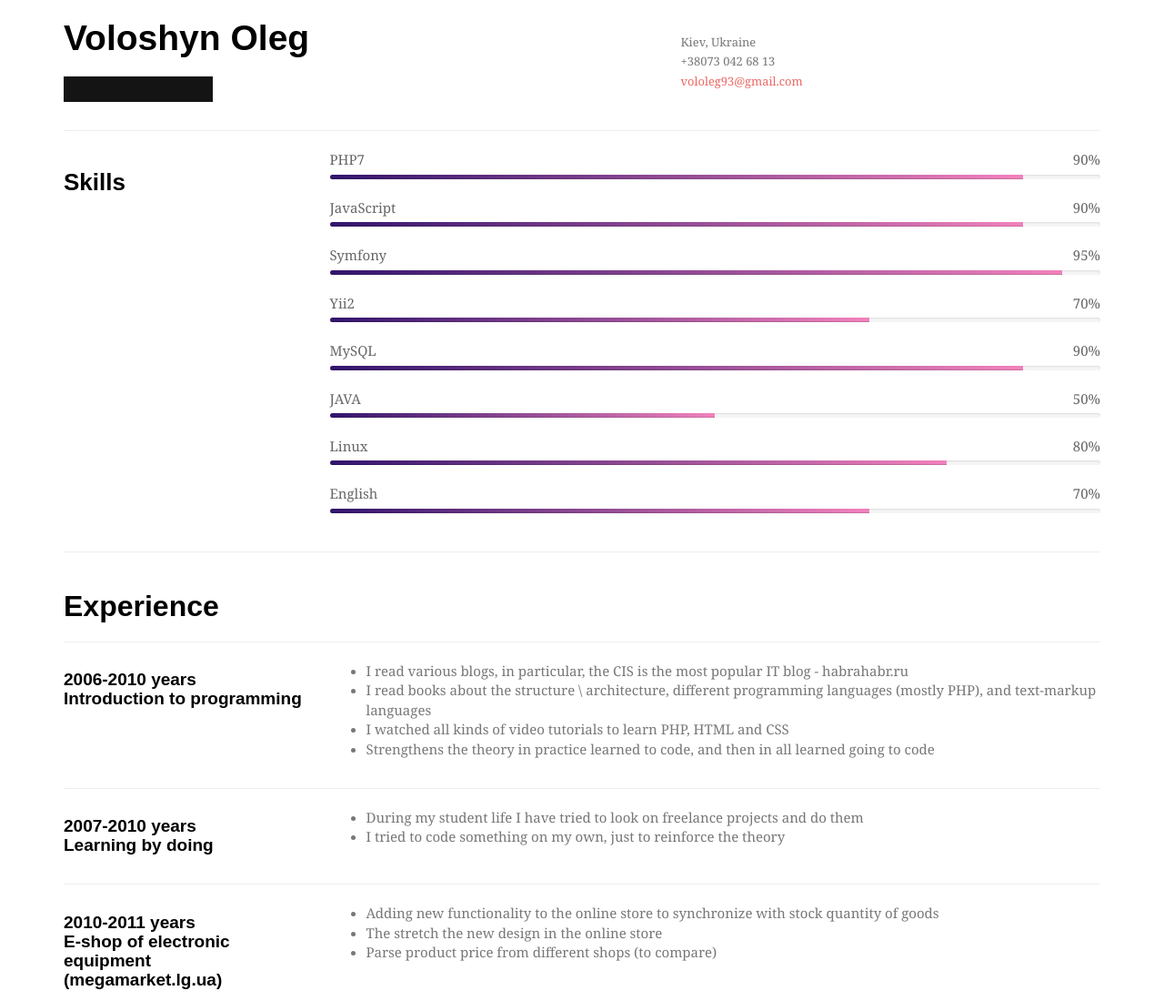
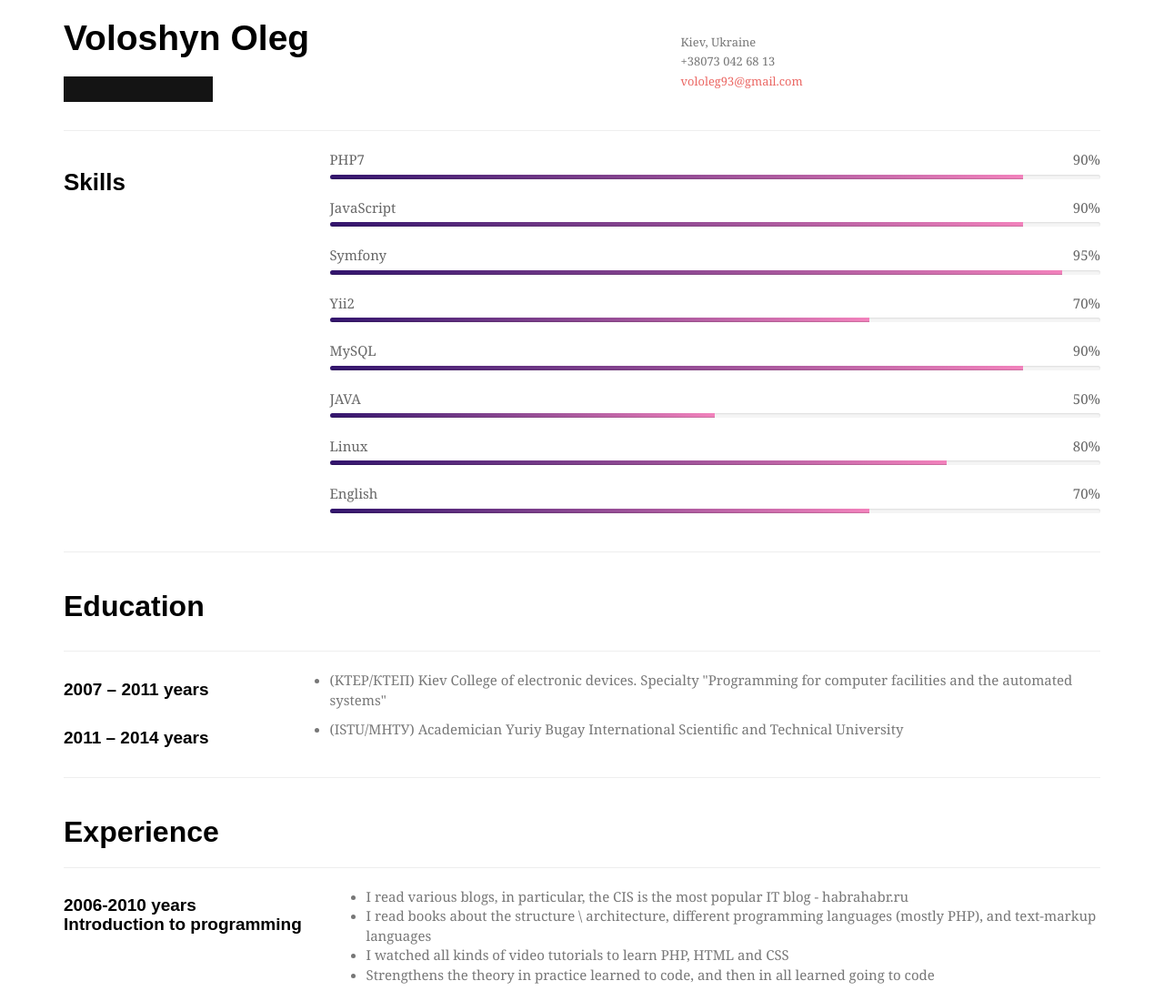
Before and after one commit to madcod3r/madcod3r.github.io, a plain HTML site: page index.html in a window 1280 px wide. Shown: the top 1100 px of the page at 91% size. Drawn offline with nearby package versions, Linux system fonts and the light colour scheme; a web font is replaced by a local one.

Commit message:
added education

```diff
--- a/index.html
+++ b/index.html
@@ -123,6 +123,36 @@
             </div>
         </div>
     </div>
+
+    <hr />
+
+    <div class="row clearfix">
+        <div class="col-md-12 col-print-12">
+            <h2>Education</h2>
+        </div>
+    </div>
+
+        <hr />
+
+        <div class="row">
+            <div class="col-md-3 col-print-3">
+                <h4>2007 – 2011 years</h4>
+            </div>
+
+            <ul class="col-md-9 col-print-9">
+                <li>(KTEP/КТЕП) Kiev College of electronic devices. Specialty "Programming for computer facilities and the automated systems"</li>
+            </ul>
+        </div>
+
+        <div class="row">
+            <div class="col-md-3 col-print-3">
+                <h4>2011 – 2014 years</h4>
+            </div>
+
+            <ul class="col-md-9 col-print-9">
+                <li>(ISTU/МНТУ) Academician Yuriy Bugay International Scientific and Technical University</li>
+            </ul>
+        </div>
 
     <hr />
 
```
